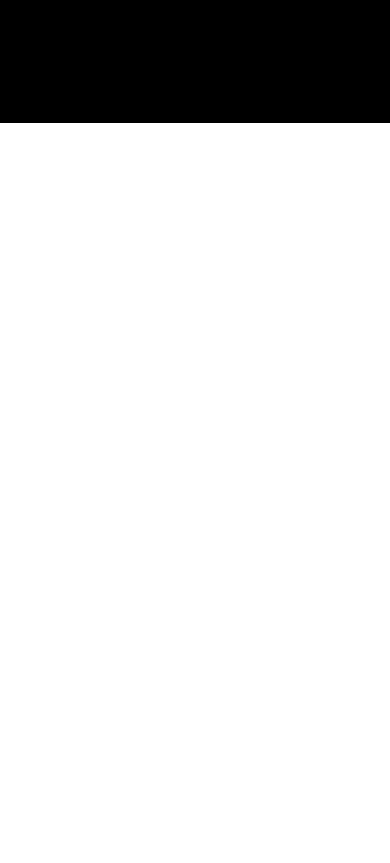
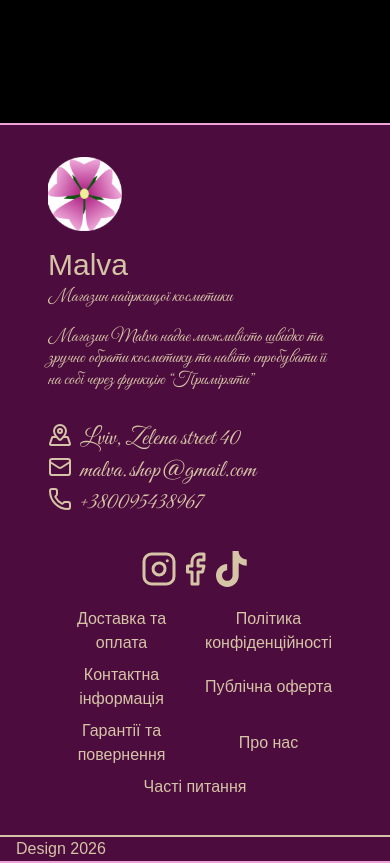
Before and after one commit to smart306/malva, a Next.js app: page / in a window 390 px wide. Shown: the part 3960-4823 px from the top of the page. Before the commit the page ends 4083 px from the top, so only its background shows below. Built offline with nearby package versions, Linux system fonts and the light colour scheme; a web font is replaced by a local one.

Commit message:
added footer

```diff
--- a/src/app/layout.js
+++ b/src/app/layout.js
@@ -1,6 +1,7 @@
 import { Brygada_1918, Great_Vibes } from "next/font/google";
 import "./globals.css";
 import Navbar from "@/components/nav";
+import Footer from "@/components/footer/footer";
 
 const geistPrimary = Brygada_1918({
   variable: "--font-brygada-1918",
@@ -27,6 +28,7 @@ export default function RootLayout({ children }) {
       >
         <Navbar/>
         {children}
+        <Footer/>
       </body>
     </html>
   );
--- a/src/components/footer/footer.jsx
+++ b/src/components/footer/footer.jsx
@@ -1,8 +1,132 @@
 "use client"
+
+import { FacebookIcon, InstagramIcon, Mail, MapPinned, Phone } from "lucide-react";
+import Image from "next/image"
+import Link from "next/link";
+
 export default function Footer(){
-    return(
-    <footer>
-
-    </footer>
-    )
+    return (
+      <footer className="bg-primary border-b-2 border-t-2 border-border-nav">
+        <div className="my-container">
+          <div className="p-4 w-full flex flex-col lg:flex-row justify-between">
+            <div className="p-4 space-y-4 md:flex md:gap-4 lg:flex-col">
+              <div className="relative w-1/4 h-auto aspect-square">
+                <Image
+                  src="/image1.svg"
+                  alt="icon"
+                  fill
+                  className="object-cover"
+                />
+              </div>
+              <div className="space-y-4">
+                <div className="flex flex-col justify-center">
+                  <h2 className="h4">Malva</h2>
+                  <p className="font-secondary text-lg! lg:h4 lg:font-secondary lg:text-3xl">
+                    Магазин найркащої косметики
+                  </p>
+                </div>
+                <div>
+                  <p className="p font-secondary text-lg">
+                    Магазин Malva надає можливість швидко та зручно обрати
+                    косметику та навіть спробувати її на собі через функцію
+                    “Приміряти”
+                  </p>
+                </div>
+              </div>
+            </div>
+            <div className="lg:w-fit w-full p-4">
+              <div className="flex gap-2">
+                <MapPinned />
+                <p className="font-secondary text-secondary text-2xl lg:text-base">
+                  Lviv, Zelena street 40
+                </p>
+              </div>
+              <div className="flex gap-2">
+                <Mail />
+                <p className="font-secondary text-secondary text-2xl lg:text-base">
+                  malva.shop@gmail.com
+                </p>
+              </div>
+              <div className="flex gap-2">
+                <Phone />
+                <p className="font-secondary text-secondary text-2xl lg:text-base">
+                  +380095438967
+                </p>
+              </div>
+            </div>
+            <div className="w-full p-4 flex flex-col-reverse lg:flex-col gap-4 justify-between">
+              <h1 className="hidden lg:block font-primary h3 text-secondary text-center">
+                Корисні посилання
+              </h1>
+              <div className="grid grid-cols-2 lg:grid-cols-3 gap-2 p-1">
+                <div className="flex justify-center items-center text-center w-full">
+                  <Link
+                    href="\"
+                    className="text-base text-secondary font-primary"
+                  >
+                    Доставка та оплата
+                  </Link>
+                </div>
+                <div className="flex justify-center items-center text-center w-full">
+                  <Link
+                    href="\"
+                    className="text-base text-secondary font-primary"
+                  >
+                    Політика конфіденційності
+                  </Link>
+                </div>
+                <div className="flex justify-center items-center text-center w-full">
+                  <Link
+                    href="\"
+                    className="text-base text-secondary font-primary"
+                  >
+                    Контактна інформація
+                  </Link>
+                </div>
+                <div className="flex justify-center items-center text-center w-full">
+                  <Link
+                    href="\"
+                    className="text-base text-secondary font-primary"
+                  >
+                    Публічна оферта
+                  </Link>
+                </div>
+                <div className="flex justify-center items-center text-center w-full">
+                  <Link
+                    href="\"
+                    className="text-base text-secondary font-primary"
+                  >
+                    Гарантії та повернення
+                  </Link>
+                </div>
+                <div className="flex justify-center items-center text-center w-full">
+                  <Link
+                    href="\"
+                    className="text-base text-secondary font-primary"
+                  >
+                    Про нас
+                  </Link>
+                </div>
+                <div className="flex justify-center items-center text-center w-full col-span-2 lg:col-span-1">
+                  <Link
+                    href="\"
+                    className="text-base text-secondary font-primary"
+                  >
+                    Часті питання
+                  </Link>
+                </div>
+              </div>
+              <div className="flex lg:justify-end justify-center">
+                <InstagramIcon width={36} height={36} />
+                <FacebookIcon width={36} height={36} />
+                <Image src="/tiktok.svg" width={36} height={36} alt="p" />
+              </div>
+            </div>
+          </div>
+        </div>
+        <div className="border-t-2 border-secondary px-4">
+          <p className="font-primary text-secondary">Design 2026</p>
+        </div>
+      </footer>
+    );
 }
```
Also changed, not shown: public/tiktok.svg (added).
